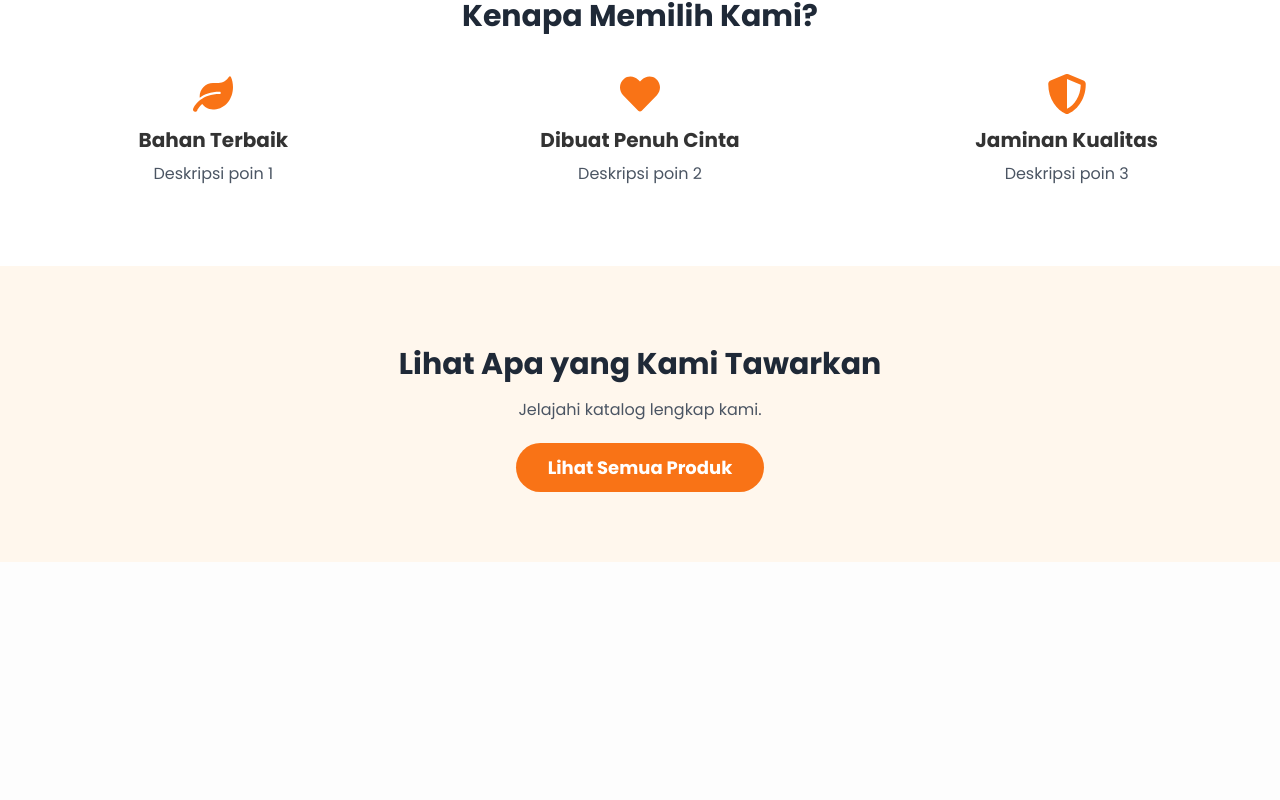
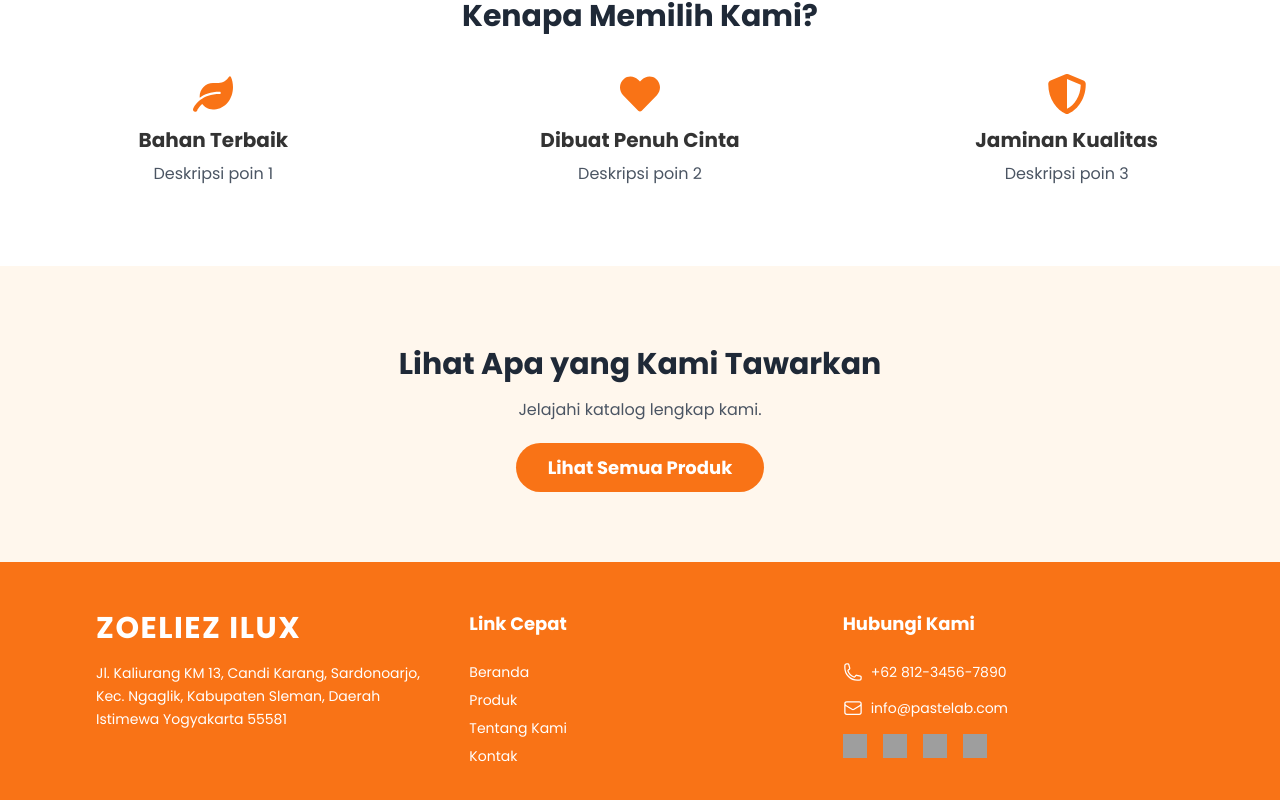
Before and after one commit to Irham-Najib-Azimul-Qowi/chatalog-frontend, a React (Vite) app: page / in a window 1280 px wide. Shown: the part 978-1778 px from the top of the page. Before the commit the page ends 1540 px from the top, so only its background shows below. Built offline with nearby package versions, Linux system fonts and the light colour scheme; no server answers; grey boxes are pictures that could not be loaded.

Commit message:
penambahan footer

```diff
--- a/package.json
+++ b/package.json
@@ -11,6 +11,7 @@
   },
   "dependencies": {
     "@headlessui/react": "^2.2.9",
+    "@heroicons/react": "^2.2.0",
     "axios": "^1.12.2",
     "react": "^19.1.1",
     "react-dom": "^19.1.1",
--- a/src/App.jsx
+++ b/src/App.jsx
@@ -1,32 +1,60 @@
-import React from 'react';
+import React, { useState, useEffect } from 'react'; // <--- HANYA SATU BARIS INI
 import { BrowserRouter as Router, Routes, Route } from 'react-router-dom';
 import "slick-carousel/slick/slick.css";
 import "slick-carousel/slick/slick-theme.css";
 
 // Impor komponen
-import Navbar from './components/Navbar'; // <-- Impor Navbar
+import Navbar from './components/Navbar';
 import HomePage from './pages/HomePage';
 import AdminLoginPage from './pages/AdminLoginPage';
-import ProductPage from './pages/ProductPage'; // <-- 1. Impor halaman baru
+import ProductPage from './pages/ProductPage';
 import AdminDashboardPage from './pages/AdminDashboardPage';
 import NotFoundPage from './pages/NotFoundPage';
 import ProtectedRoute from './components/ProtectedRoute';
-import { Toaster } from 'react-hot-toast'; // <-- 1. Impor Toaster
-import AdminProfilePage from './pages/AdminProfilePage'; // <-- Impor halaman baru
-import AboutPage from './pages/AboutPage';     // <-- Impor
-import ContactPage from './pages/ContactPage';   // <-- Impor
-
-
+import { Toaster } from 'react-hot-toast';
+import AdminProfilePage from './pages/AdminProfilePage';
+import AboutPage from './pages/AboutPage';
+import ContactPage from './pages/ContactPage';
+import Footer from './components/Footer';
 
 function App() {
+  // 1. State untuk mengontrol visibilitas tombol Back to Top
+  const [showBackToTopButton, setShowBackToTopButton] = useState(false);
+
+  // 2. Efek samping untuk menangani event scroll
+  useEffect(() => {
+    const handleScroll = () => {
+      // Tampilkan tombol setelah menggulir 200px ke bawah
+      if (window.scrollY > 200) {
+        setShowBackToTopButton(true);
+      } else {
+        setShowBackToTopButton(false);
+      }
+    };
+
+    // Tambahkan event listener saat komponen mount
+    window.addEventListener('scroll', handleScroll);
+
+    // Cleanup function: hapus event listener saat komponen unmount
+    return () => {
+      window.removeEventListener('scroll', handleScroll);
+    };
+  }, []); // Array kosong berarti efek ini hanya berjalan sekali saat mount
+
   return (
     <Router>
       <Toaster position="top-center" reverseOrder={false} />
-      <Navbar /> {/* <-- Tampilkan Navbar di sini */}
-      <main>
+
+      {/* Pembungkus utama untuk layout sticky footer */}
+      {/* min-h-screen: pastikan div ini setidaknya setinggi layar */}
+      {/* flex flex-col: buat konten di dalamnya menjadi kolom fleksibel */}
+      <div className="flex flex-col min-h-screen">
+        <Navbar />
+
+        <main className="flex-grow"> {/* main ini akan 'mengembang' mengisi ruang */}
           <Routes>
             <Route path="/" element={<HomePage />} />
-          <Route path="/produk" element={<ProductPage />} /> {/* <-- 2. Tambahkan rute ini */}
+            <Route path="/produk" element={<ProductPage />} />
             <Route path="/admin" element={<AdminLoginPage />} />
             <Route
               path="/admin/dashboard"
@@ -45,6 +73,24 @@ function App() {
             <Route path="*" element={<NotFoundPage />} />
           </Routes>
         </main>
+
+        <Footer /> {/* Footer ditempatkan di sini */}
+
+        {/* 3. Tombol Back to Top (Fixed) */}
+        {showBackToTopButton && ( // Hanya render tombol jika showBackToTopButton adalah true
+          <button
+            onClick={() => window.scrollTo({ top: 0, behavior: 'smooth' })}
+            // Kelas Tailwind CSS untuk positioning fixed di kanan bawah dan styling
+            className="fixed bottom-4 right-4 bg-white text-orange-500 p-3 rounded-full shadow-lg hover:bg-orange-200 transition-colors duration-200 z-50" // z-50 agar di atas konten lain
+            aria-label="Back to top" // Untuk aksesibilitas
+          >
+            {/* Ikon panah ke atas (SVG) */}
+            <svg xmlns="http://www.w3.org/2000/svg" fill="none" viewBox="0 0 24 24" strokeWidth={1.5} stroke="currentColor" className="w-6 h-6">
+              <path strokeLinecap="round" strokeLinejoin="round" d="M4.5 10.5L12 3m0 0l7.5 7.5M12 3v18" />
+            </svg>
+          </button>
+        )}
+      </div>
     </Router>
   );
 }
--- /dev/null
+++ b/src/components/Footer.jsx
@@ -0,0 +1,69 @@
+import React from 'react';
+import { MapPinIcon, EnvelopeIcon, PhoneIcon } from '@heroicons/react/24/outline';
+import { Link } from 'react-router-dom';
+
+const Footer = () => {
+  return (
+    // Background warna oranye
+    <footer className="bg-orange-500 text-white py-12 px-6 lg:px-24">
+      <div className="container mx-auto grid grid-cols-1 md:grid-cols-3 gap-8">
+        {/* Kolom 1: Logo dan Alamat */}
+        <div className="flex flex-col space-y-4">
+          <div className="text-3xl font-bold font-['Poppins'] tracking-wider">ZOELIEZ ILUX</div>
+          <p className="text-sm leading-relaxed max-w-sm">
+            Jl. Kaliurang KM 13, Candi Karang, Sardonoarjo, Kec. Ngaglik, Kabupaten Sleman, Daerah Istimewa Yogyakarta 55581
+          </p>
+        </div>
+
+        {/* Kolom 2: Link Cepat */}
+        <div className="flex flex-col space-y-4">
+          <h3 className="text-lg font-semibold mb-2">Link Cepat</h3>
+          <ul className="space-y-2 text-sm">
+            <li><Link to="/" className="hover:text-gray-300 transition-colors duration-200">Beranda</Link></li>
+            <li><Link to="/produk" className="hover:text-gray-300 transition-colors duration-200">Produk</Link></li>
+            <li><Link to="/tentang" className="hover:text-gray-300 transition-colors duration-200">Tentang Kami</Link></li>
+            <li><Link to="/kontak" className="hover:text-gray-300 transition-colors duration-200">Kontak</Link></li>
+          </ul>
+        </div>
+
+        {/* Kolom 3: Kontak dan Media Sosial */}
+        <div className="flex flex-col space-y-4">
+          <h3 className="text-lg font-semibold mb-2">Hubungi Kami</h3>
+          <p className="text-sm flex items-center space-x-2">
+            <PhoneIcon className="h-5 w-5" />
+            <span>+62 812-3456-7890</span>
+          </p>
+          <p className="text-sm flex items-center space-x-2">
+            <EnvelopeIcon className="h-5 w-5" />
+            <span>info@pastelab.com</span>
+          </p>
+
+          <div className="flex space-x-4 mt-4">
+            {/* Link menuju profil Instagram */}
+            <a href="https://instagram.com/nama_instagram_anda" target="_blank" rel="noopener noreferrer" className="hover:text-teal-300 transition-colors duration-200">
+              <img src="https://img.icons8.com/ios-filled/24/ffffff/instagram-new.png" alt="Instagram" className="h-6 w-6" />
+            </a>
+
+            {/* Link menuju WhatsApp (ganti dengan nomor Anda) */}
+            <a href="https://wa.me/6281234567890" target="_blank" rel="noopener noreferrer" className="hover:text-teal-300 transition-colors duration-200">
+              <img src="https://img.icons8.com/ios-filled/24/ffffff/whatsapp.png" alt="WhatsApp" className="h-6 w-6" />
+            </a>
+
+            {/* Link menuju profil TikTok */}
+            <a href="https://tiktok.com/@nama_tiktok_anda" target="_blank" rel="noopener noreferrer" className="hover:text-teal-300 transition-colors duration-200">
+              <img src="https://img.icons8.com/ios-filled/24/ffffff/tiktok.png" alt="TikTok" className="h-6 w-6" />
+            </a>
+
+            {/* Link menuju Facebook Messenger */}
+            <a href="https://m.me/nama_facebook_anda" target="_blank" rel="noopener noreferrer" className="hover:text-teal-300 transition-colors duration-200">
+              <img src="https://img.icons8.com/ios-filled/24/ffffff/facebook-messenger.png" alt="Messenger" className="h-6 w-6" />
+            </a>
+          </div>
+        </div>
+      </div>
+      {/* Tombol Back to Top SUDAH DIHAPUS DARI SINI */}
+    </footer>
+  );
+};
+
+export default Footer;
--- a/src/index.css
+++ b/src/index.css
@@ -7,4 +7,6 @@ body {
   font-family: 'Poppins', sans-serif; /* Font yang mirip dengan referensi */
   background-color: #fdfdfd;
   color: #333;
+  width: 100vw;
+  overflow-x: hidden;
 }
```
Also changed, not shown: 1 other file (tests, documents, lock files or other folders). Lines whose indentation alone changed are shown as unchanged.
